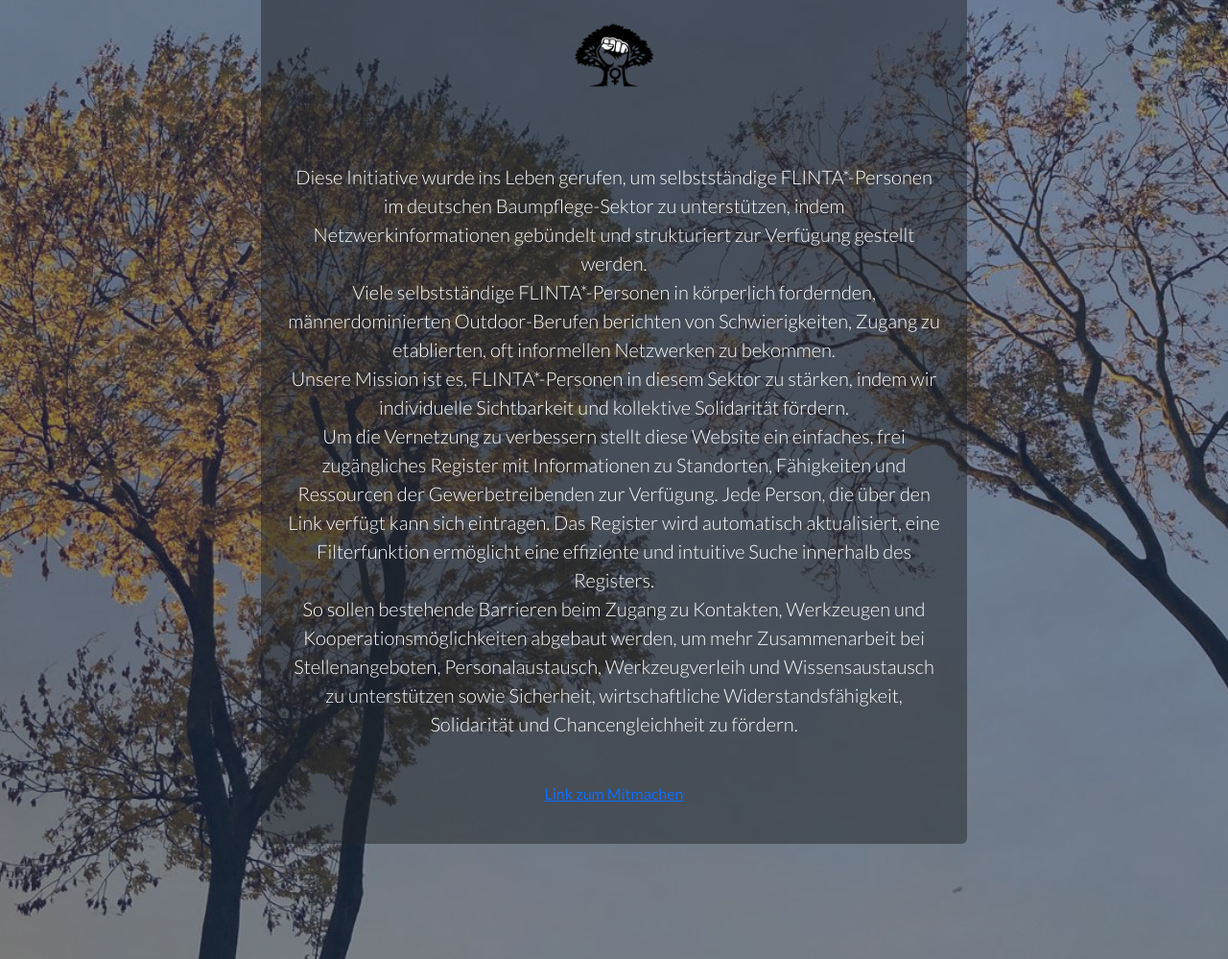
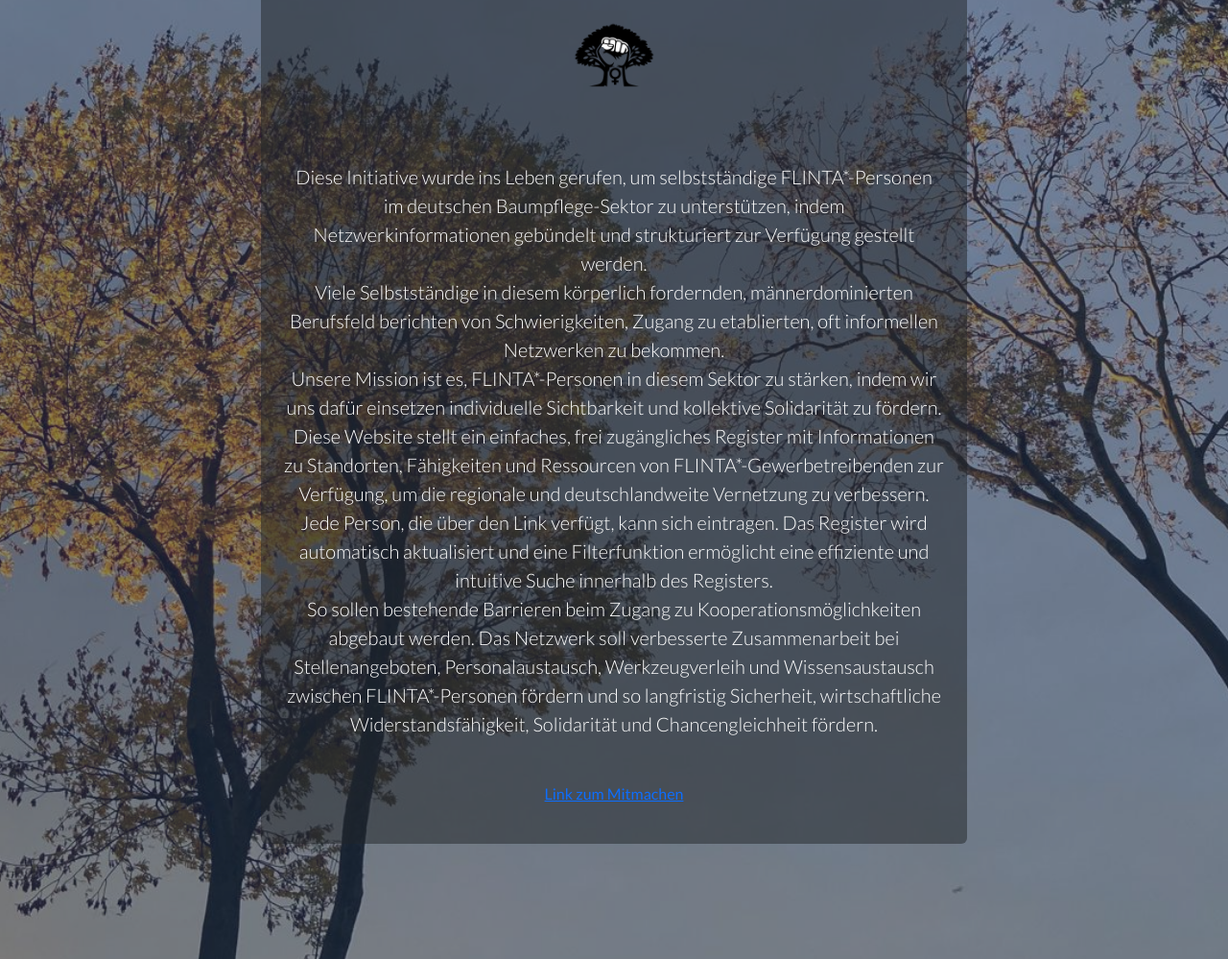
Before and after one commit to sophieantonia/baumpflege_netzwerk, a website: page index.html in a window 1280 px wide. Shown: the part 405-1404 px from the top of the page at 96% size. Drawn offline with nearby package versions, Linux system fonts and the light colour scheme; files whose address does not match are found by name.

Commit message:
fixed typos in mission statement, changed style file for link button

```diff
--- a/index.html
+++ b/index.html
@@ -62,10 +62,10 @@
 
                 <p class="lead mb-0" style="white-space: pre-line;">
 Diese Initiative wurde ins Leben gerufen, um selbstständige FLINTA*-Personen im deutschen Baumpflege-Sektor zu unterstützen, indem Netzwerkinformationen gebündelt und strukturiert zur Verfügung gestellt werden.
-Viele selbstständige FLINTA*-Personen in körperlich fordernden, männerdominierten Outdoor-Berufen berichten von Schwierigkeiten, Zugang zu etablierten, oft informellen Netzwerken zu bekommen.
-Unsere Mission ist es, FLINTA*-Personen in diesem Sektor zu stärken, indem wir individuelle Sichtbarkeit und kollektive Solidarität fördern.
-Um die Vernetzung zu verbessern stellt diese Website ein einfaches, frei zugängliches Register mit Informationen zu Standorten, Fähigkeiten und Ressourcen der Gewerbetreibenden zur Verfügung. Jede Person, die über den Link verfügt kann sich eintragen. Das Register wird automatisch aktualisiert, eine Filterfunktion ermöglicht eine effiziente und intuitive Suche innerhalb des Registers.
-So sollen bestehende Barrieren beim Zugang zu Kontakten, Werkzeugen und Kooperationsmöglichkeiten abgebaut werden, um mehr Zusammenarbeit bei Stellenangeboten, Personalaustausch, Werkzeugverleih und Wissensaustausch zu unterstützen sowie Sicherheit, wirtschaftliche Widerstandsfähigkeit, Solidarität und Chancengleichheit zu fördern.
+Viele Selbstständige in diesem körperlich fordernden, männerdominierten Berufsfeld berichten von Schwierigkeiten, Zugang zu etablierten, oft informellen Netzwerken zu bekommen.
+Unsere Mission ist es, FLINTA*-Personen in diesem Sektor zu stärken, indem wir uns dafür einsetzen individuelle Sichtbarkeit und kollektive Solidarität zu fördern.
+Diese Website stellt ein einfaches, frei zugängliches Register mit Informationen zu Standorten, Fähigkeiten und Ressourcen von FLINTA*-Gewerbetreibenden zur Verfügung, um die regionale und deutschlandweite Vernetzung zu verbessern. Jede Person, die über den Link verfügt, kann sich eintragen. Das Register wird automatisch aktualisiert und eine Filterfunktion ermöglicht eine effiziente und intuitive Suche innerhalb des Registers.
+So sollen bestehende Barrieren beim Zugang zu Kooperationsmöglichkeiten abgebaut werden. Das Netzwerk soll verbesserte Zusammenarbeit bei Stellenangeboten, Personalaustausch, Werkzeugverleih und Wissensaustausch zwischen FLINTA*-Personen fördern und so langfristig Sicherheit, wirtschaftliche Widerstandsfähigkeit, Solidarität und Chancengleichheit fördern.
 
                 </p>
                 <!-- Link zum Eintragen -->
```
Also changed, not shown: css/styles.css.
